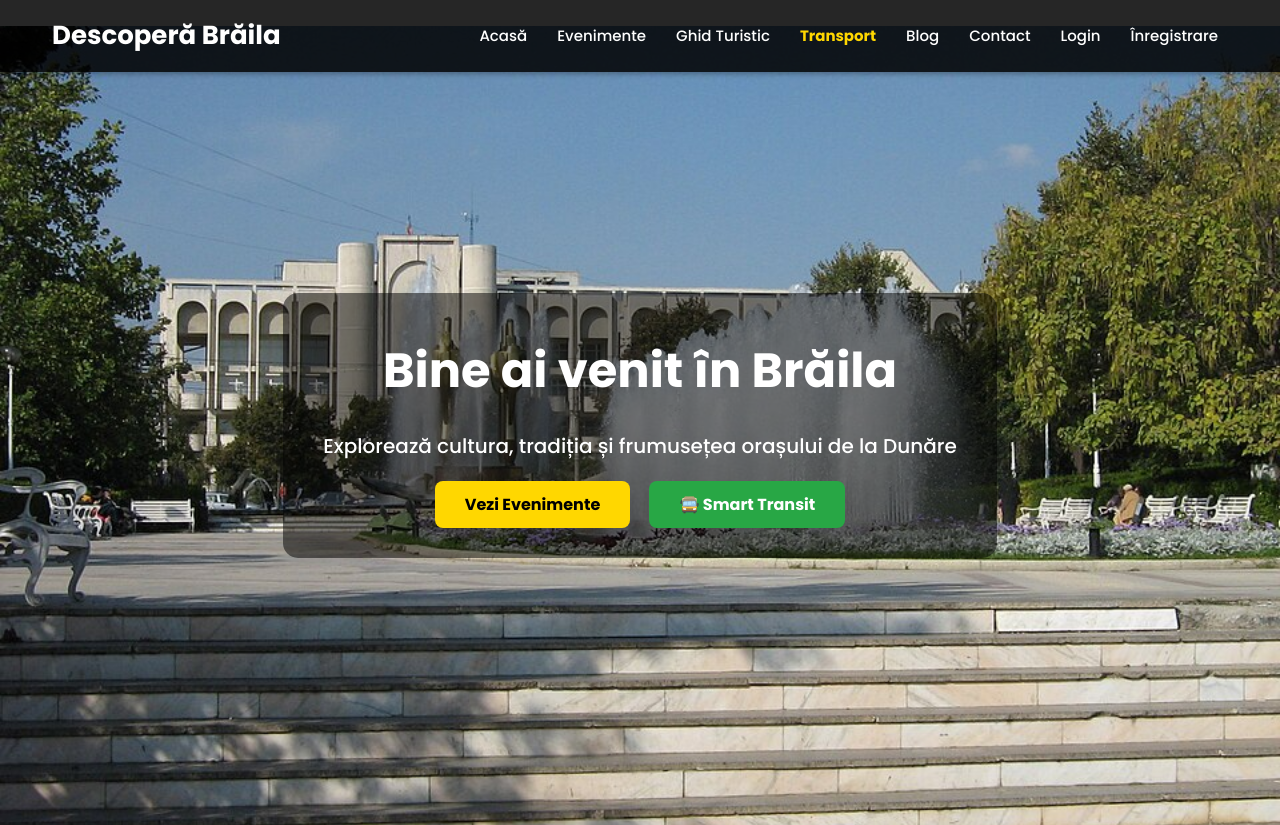
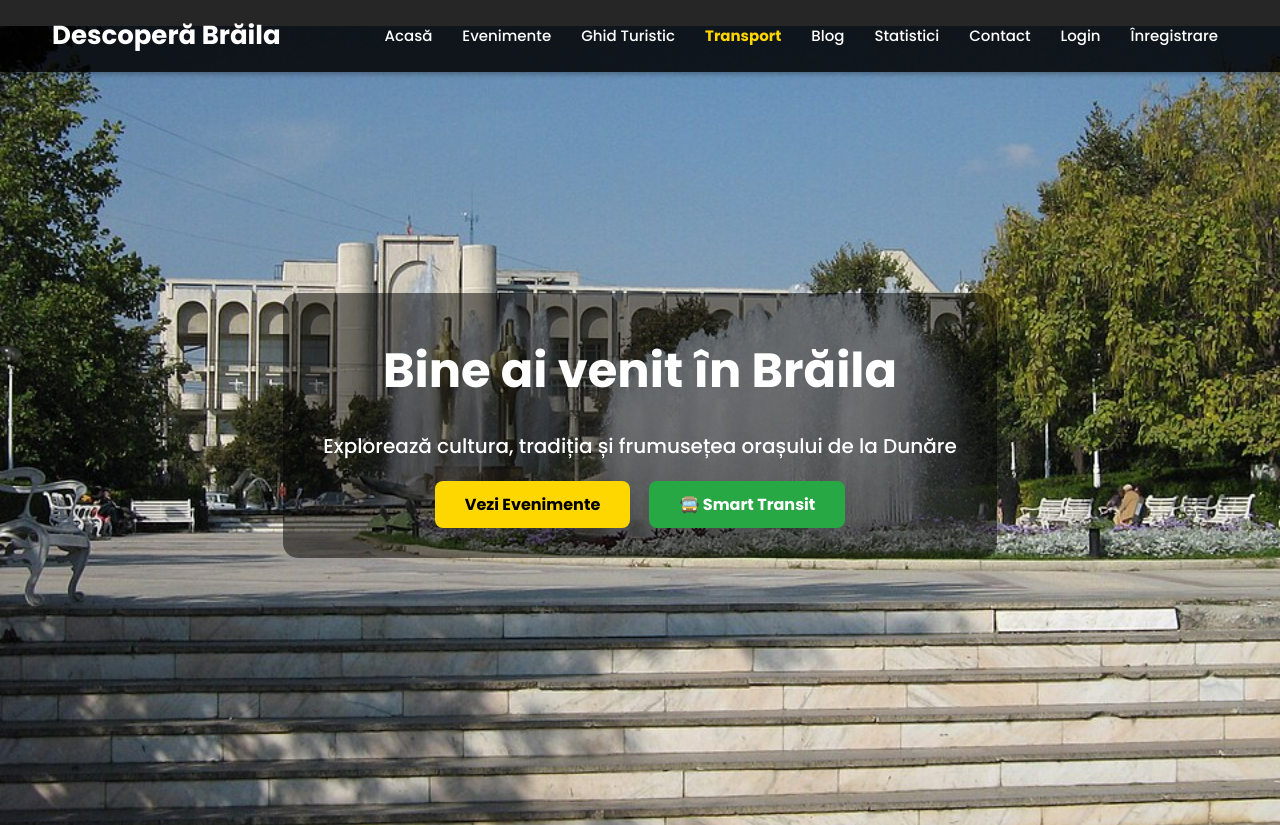
Before and after one commit to OkiiDinUnbra/licenta-descopera-braila, a PHP site: page /index.php in a window 1280 px wide. Shown: the top 825 px of the page. Run offline with PHP 8.4, Linux system fonts and the light colour scheme.

Commit message:
Update header.php

```diff
--- a/header.php
+++ b/header.php
@@ -9,7 +9,7 @@ $page_title = isset($page_title) ? $page_title : "Descoperă Brăila";
     <meta charset="UTF-8">
     <meta name="viewport" content="width=device-width, initial-scale=1.0">
     <title><?= $page_title ?></title>
-    <link rel="stylesheet" href="css/style.css">
+    <link rel="stylesheet" href="css/style.css?v=<?php echo time(); ?>">
 
     <?php if(isset($needs_calendar) && $needs_calendar): ?>
         <link href='https://cdn.jsdelivr.net/npm/fullcalendar@6.1.8/index.global.min.css' rel='stylesheet' />
@@ -28,6 +28,7 @@ $page_title = isset($page_title) ? $page_title : "Descoperă Brăila";
                 <li><a href="ghid.php">Ghid Turistic</a></li>
                 <li><a href="transport.php" style="color: #ffd700; font-weight: bold;">Transport</a></li>
                 <li><a href="blog.php">Blog</a></li>
+                <li><a href="statistici.php">Statistici</a></li>
                 <li><a href="#" onclick="openPopup('contactPopup')">Contact</a></li>
 
                 <?php if (isset($_SESSION['user_id'])): ?>
```
